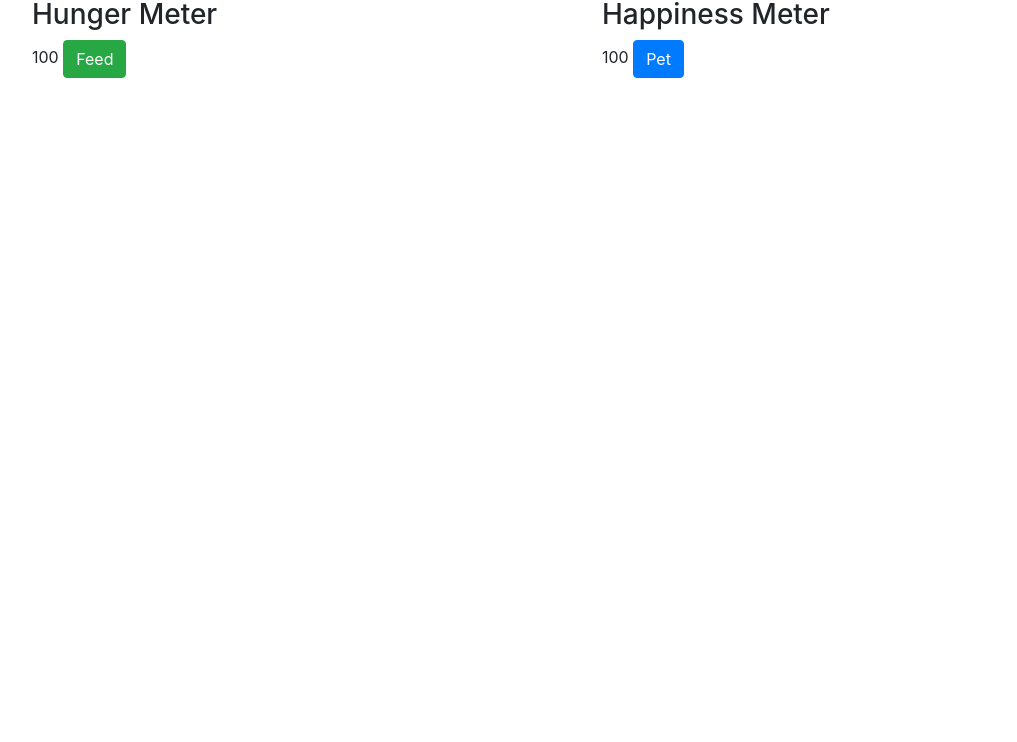
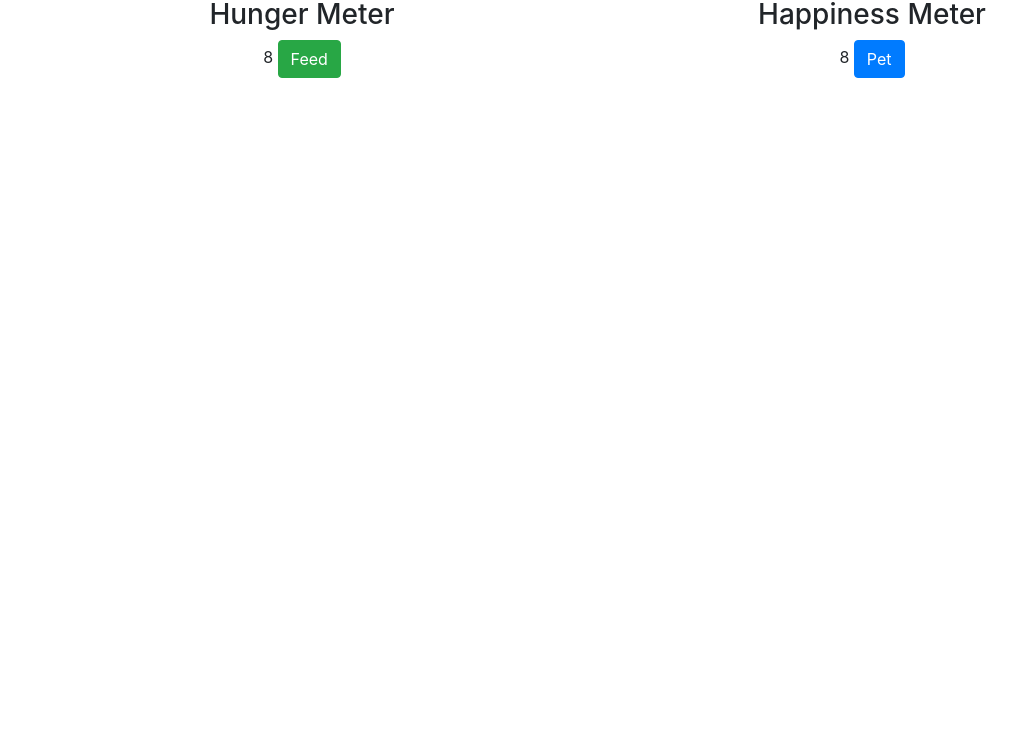
Before and after one commit to zakkreyshort/tamagotchi, a website built with webpack: page src/index.html in a window 1280 px wide. Shown: the part 58-800 px from the top of the page, without its empty margins (53-1070 px from the left). Built offline with nearby package versions, Linux system fonts and the light colour scheme.

Commit message:
create running hunger and happy meters

```diff
--- a/src/index.html
+++ b/src/index.html
@@ -25,6 +25,7 @@
       </div>
     </div>
 
+    <span id="displaysethunger"></span>
 
   </div>
 
--- a/src/main.js
+++ b/src/main.js
@@ -10,14 +10,24 @@ $(document).ready(function(){
 
   $("#hungrymeter").html(goober.hunger);
   $("#happymeter").html(goober.happy);
+  goober.setHunger();
+  goober.setHappy();
 
+  let drain = setInterval(function() {
+    $("#hungrymeter").text(goober.hunger);
+    $("#happymeter").text(goober.happy);
+    if(goober.die()){
+      clearInterval(drain);
+    }
+    }, 1000);
 
-  $("#hungry").click(function(event){
-    event.preventDefault();
-    console.log("something");
+    $("#hungry").click(function(event){
+      event.preventDefault();
+      goober.feed();
+    });
+    $("#happy").click(function(event){
+      event.preventDefault();
+      goober.pet();
+    });
 
-  $("#happy").click(function(event){
-    event.preventDefault();
   })
-  })
-});
--- a/src/styles.css
+++ b/src/styles.css
@@ -0,0 +1,7 @@
+.header {
+  text-align: center;
+}
+
+.main {
+  text-align: center;
+}
--- a/src/tamagotchi.js
+++ b/src/tamagotchi.js
@@ -1,20 +1,20 @@
 export class Tamagotchi {
   constructor(name){
     this.name = name;
-    this.hunger = 100;
-    this.happy = 100;
+    this.hunger = 10;
+    this.happy = 10;
   }
 
   setHunger() {
     setInterval(() => {
-      this.hunger--;
-    }, 5000);
+      this.hunger-=1;
+    }, 2000);
   }
 
   setHappy() {
     setInterval(() => {
-      this.happy--;
-    }, 5000);
+      this.happy-=1;
+    }, 2000);
   }
 
   feed() {
```
